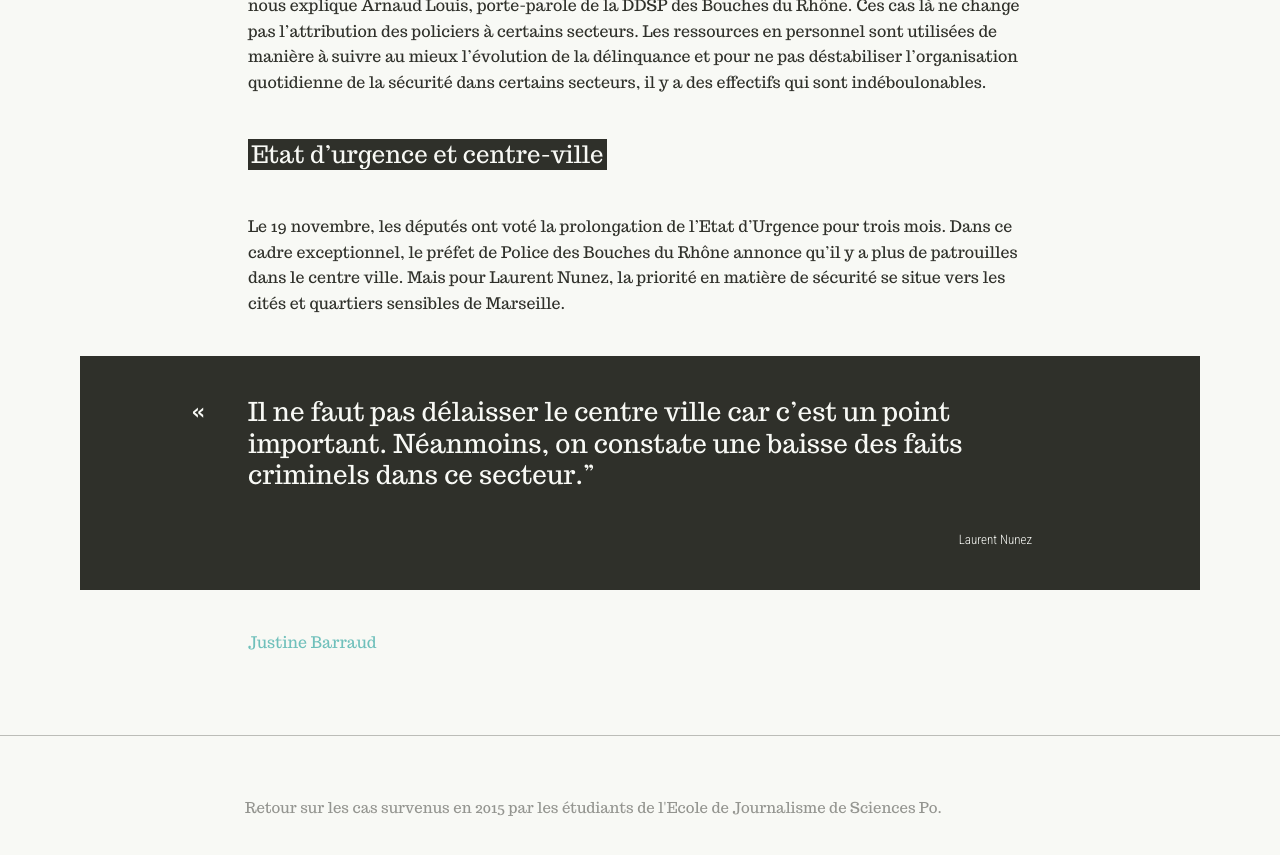
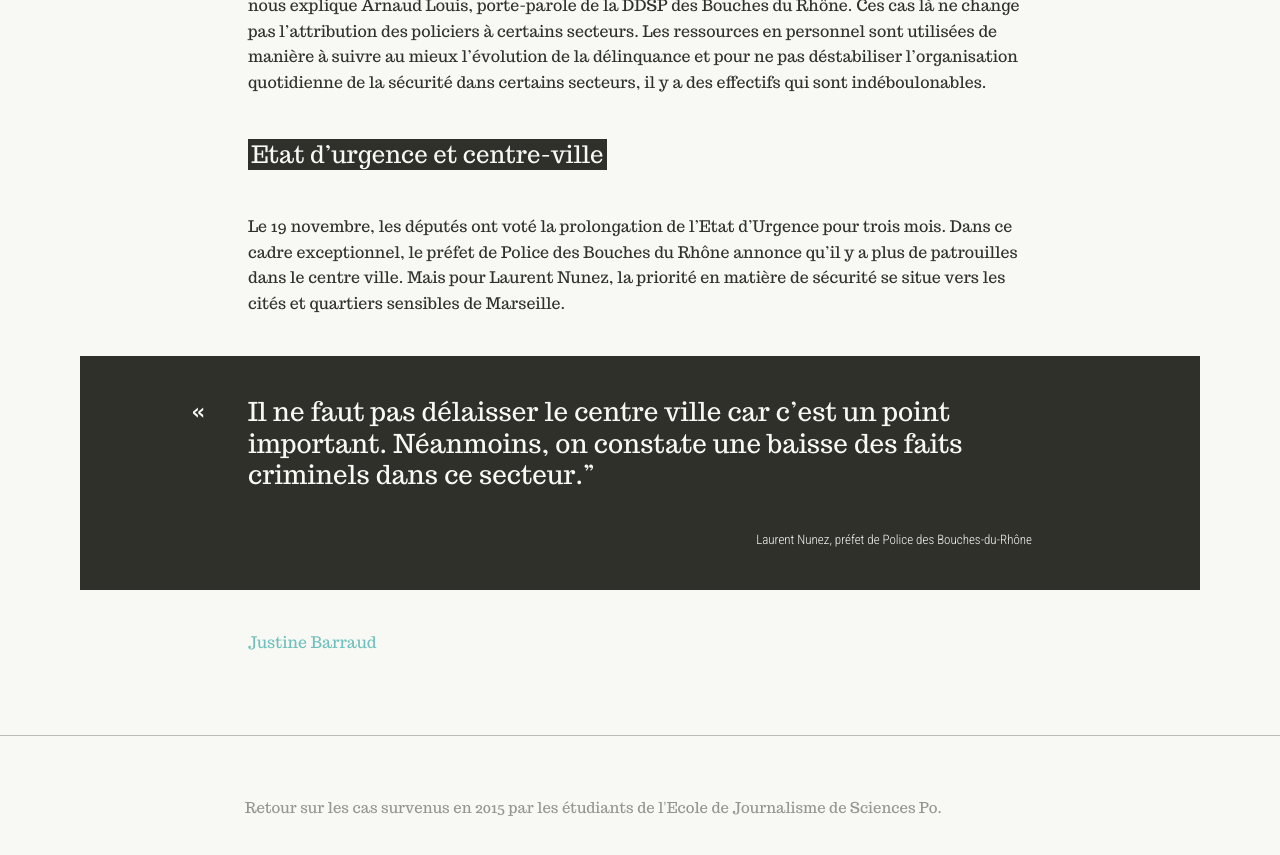
Before and after one commit to reglementsdecomptes/reglementsdecomptes.github.io, a Jekyll site: the page built from _posts/2015-12-11-Le-centre-ville-de-Marseille-,-une-zone-de-sécurité-non-prioritaire.md, in a window 1280 px wide and 900 px high, scrolled down 1878 px. Shown: the top 855 px of the window. Built offline with Jekyll 4.4.1, drawn with Linux system fonts in a browser that asks for light colours.

Commit message:
Updated 2015-12-11-Le-centre-ville-de-Marseille-,-une-zone-de-sécurité-non-prioritaire.md

```diff
--- a/_posts/2015-12-11-Le-centre-ville-de-Marseille-,-une-zone-de-sécurité-non-prioritaire.md
+++ b/_posts/2015-12-11-Le-centre-ville-de-Marseille-,-une-zone-de-sécurité-non-prioritaire.md
@@ -40,7 +40,7 @@ Dans ce cadre exceptionnel, le préfet de Police des Bouches du Rhône annonce q
 
 > Il ne faut pas délaisser le centre ville car c’est un point important. Néanmoins, on constate une baisse des faits criminels dans ce secteur.”
 
-Laurent Nunez
+Laurent Nunez, préfet de Police des Bouches-du-Rhône
 {: .credit}
 
 [Justine Barraud](https://twitter.com/JustineBarraud)
```
